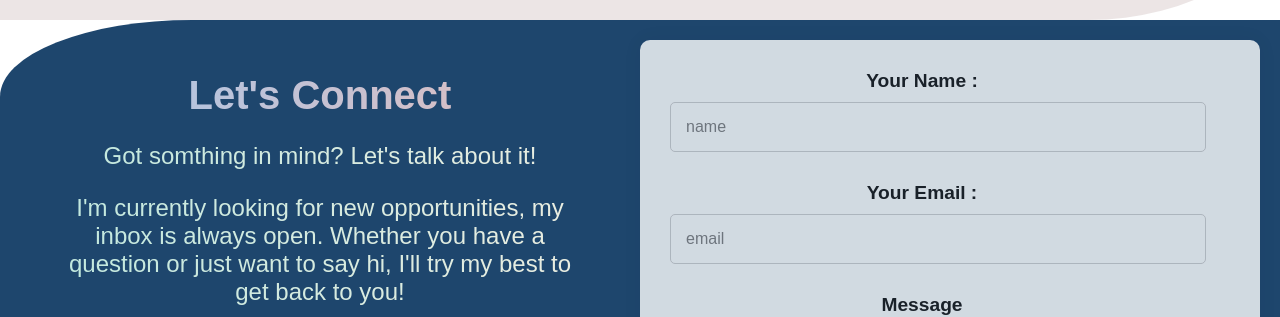
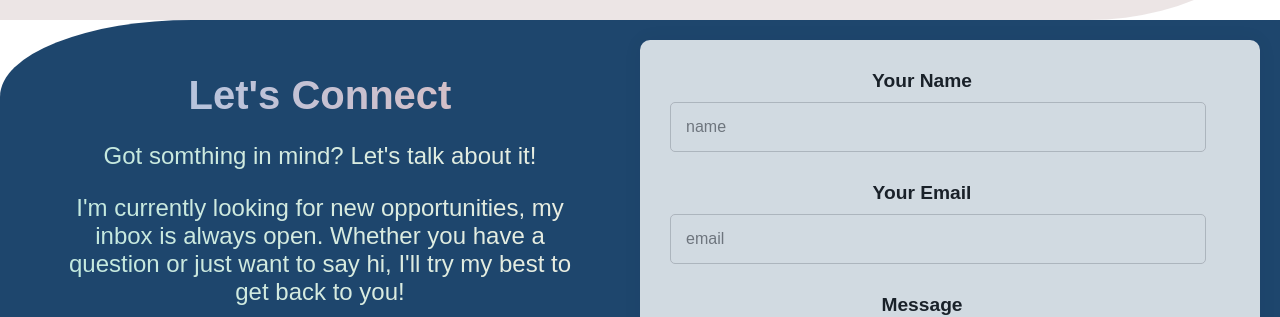
Before and after one commit to abdozayan12/New-Portfolio, a React (Create React App) app: page / in a window 1280 px wide. Shown: the part 780-1097 px from the top of the page. Built offline with nearby package versions, Linux system fonts and the light colour scheme.

Commit message:
Update Contact.js

```diff
--- a/src/components/contact/Contact.js
+++ b/src/components/contact/Contact.js
@@ -45,7 +45,7 @@ const Contact = () => {
           <form onSubmit={onSubmit} className="contact-form">
             <div className="form-element">
               <label htmlFor="name">
-                Your Name :
+                Your Name
                 <input
                   id="name"
                   type="text"
@@ -59,7 +59,7 @@ const Contact = () => {
             </div>
             <div className="form-element">
               <label htmlFor="email">
-                Your Email :
+                Your Email
                 <input
                   id="email"
                   type="email"
```
